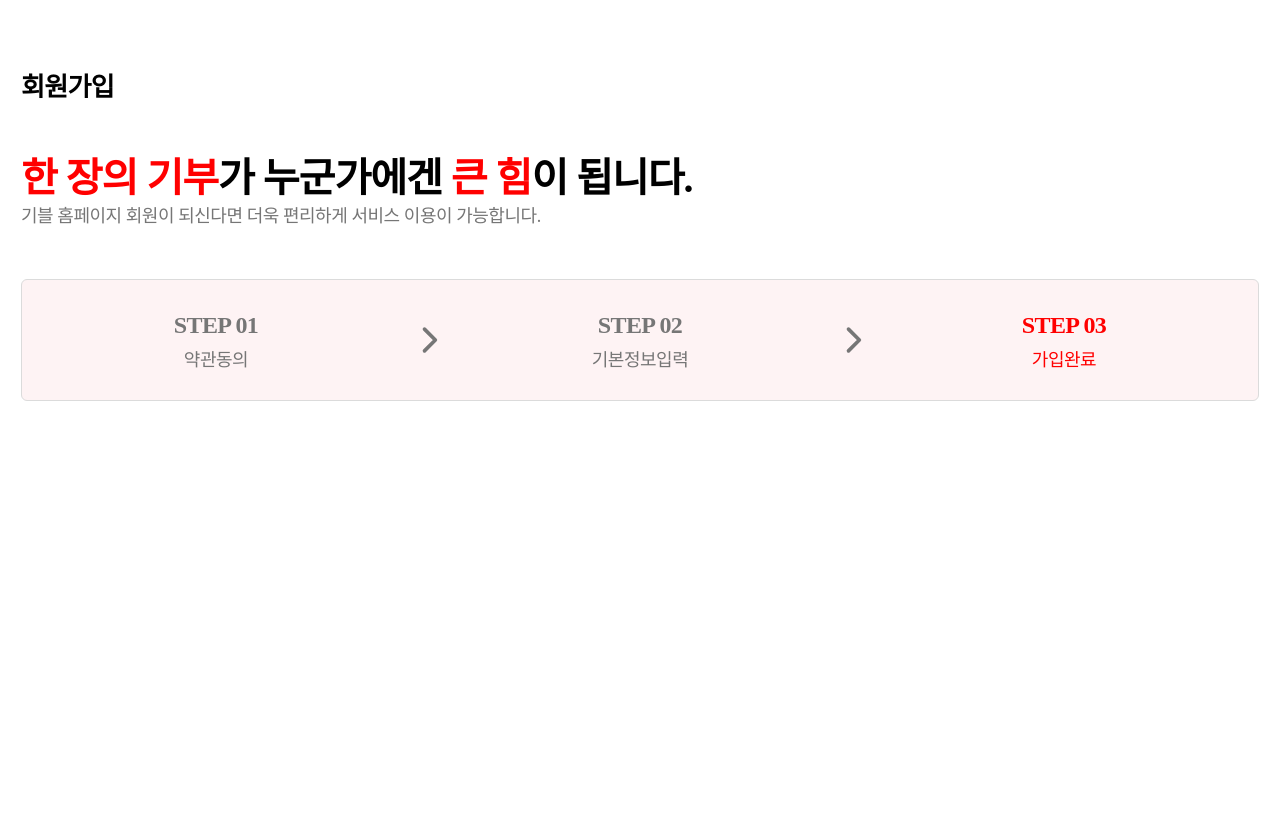
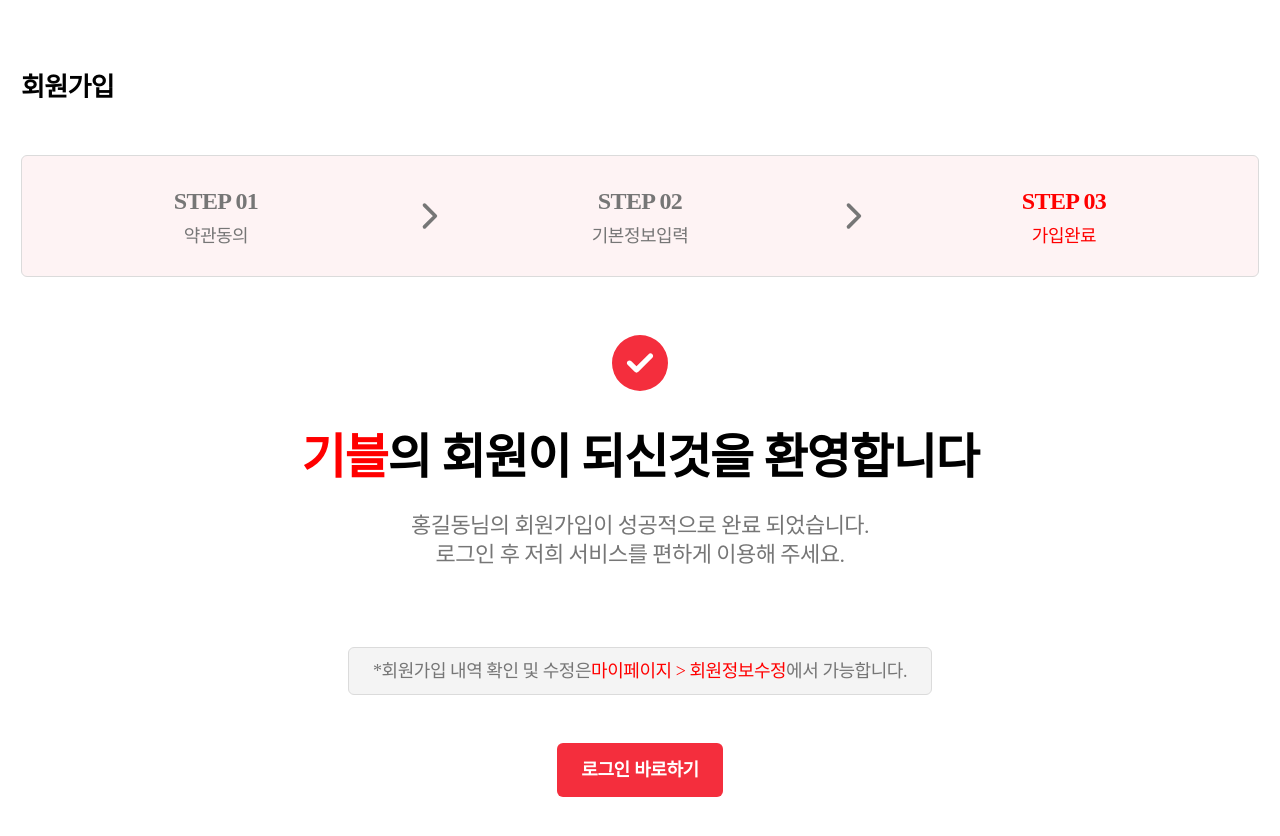
Before and after one commit to Likelion-YeungNam-Univ/12th-gibble-web, a React (Create React App) app in the folder gible/: page / in a window 1280 px wide. Shown: the top 836 px of the page. Before the commit the page ends 800 px from the top, so only its background shows below. Built offline with nearby package versions, Linux system fonts and the light colour scheme.

Commit message:
feat: SignUp03 페이지 구현(기능 X)

```diff
--- a/gible/src/pages/SignUp03.js
+++ b/gible/src/pages/SignUp03.js
@@ -7,14 +7,6 @@ const SignUp03 = () => {
       <Center>
         <TitleBox>
           <Title>회원가입</Title>
-          <SubTitle>
-            <span style={{ color: "red" }}>한 장의 기부</span>가 누군가에겐
-            <span style={{ color: "red" }}> 큰 힘</span>이 됩니다.
-          </SubTitle>
-          <Description>
-            기블 홈페이지 회원이 되신다면 더욱 편리하게 서비스 이용이
-            가능합니다.
-          </Description>
         </TitleBox>
         <StepBox>
           <StepTextBox>
@@ -61,6 +53,31 @@ const SignUp03 = () => {
           </StepTextBox>
         </StepBox>
       </Center>
+      <svg
+        xmlns="http://www.w3.org/2000/svg"
+        viewBox="0 0 512 512"
+        width={56}
+        height={56}
+      >
+        <path
+          fill="#f42e3d"
+          d="M256 512A256 256 0 1 0 256 0a256 256 0 1 0 0 512zM369 209L241 337c-9.4 9.4-24.6 9.4-33.9 0l-64-64c-9.4-9.4-9.4-24.6 0-33.9s24.6-9.4 33.9 0l47 47L335 175c9.4-9.4 24.6-9.4 33.9 0s9.4 24.6 0 33.9z"
+        />
+      </svg>
+      <WelcomeTitle>
+        <span style={{ color: "red" }}>기블</span>의 회원이 되신것을 환영합니다{" "}
+      </WelcomeTitle>
+      <WelcomeSubTitle>
+        홍길동님의 회원가입이 성공적으로 완료 되었습니다.
+        <br />
+        로그인 후 저희 서비스를 편하게 이용해 주세요.
+      </WelcomeSubTitle>
+      <GuideMessage>
+        *회원가입 내역 확인 및 수정은{" "}
+        <span style={{ color: "red" }}>마이페이지 &gt; 회원정보수정</span> 에서
+        가능합니다.
+      </GuideMessage>
+      <ToLoginBtn type="button">로그인 바로하기</ToLoginBtn>
     </Box>
   );
 };
@@ -70,7 +87,8 @@ export default SignUp03;
 const Box = styled.div`
   padding: 5% 15%;
   display: flex;
-  justify-content: center;
+  align-items: center;
+  flex-direction: column;
 `;
 
 const Center = styled.div``;
@@ -88,24 +106,6 @@ const Title = styled.div`
   margin-bottom: 50px;
 `;
 
-const SubTitle = styled.div`
-  font-size: 40px;
-  font-style: normal;
-  font-weight: 600;
-  line-height: var(--36, 48px); /* 120% */
-  letter-spacing: -1px;
-  /* margin-bottom: 8px; */
-`;
-
-const Description = styled.div`
-  color: #767676;
-  font-size: 18px;
-  font-style: normal;
-  font-weight: 500;
-  line-height: var(--18, 26px); /* 144.444% */
-  letter-spacing: -0.45px;
-`;
-
 const StepBox = styled.div`
   color: #767676;
   border-radius: 6px;
@@ -114,6 +114,7 @@ const StepBox = styled.div`
   display: flex;
   justify-content: space-between;
   align-items: center;
+  margin-bottom: 58px;
 `;
 
 const StepTextBox = styled.div`
@@ -144,3 +145,58 @@ const StepDescription = styled.div`
   line-height: var(--18, 26px); /* 144.444% */
   letter-spacing: -0.45px;
 `;
+
+const WelcomeTitle = styled.div`
+  text-align: center;
+  font-size: 48px;
+  font-style: normal;
+  font-weight: 600;
+  line-height: 58px; /* 120.833% */
+  letter-spacing: -1.2px;
+  margin-top: 38px;
+  margin-bottom: 24px;
+`;
+
+const WelcomeSubTitle = styled.div`
+  color: #767676;
+  text-align: center;
+  font-size: 22px;
+  font-style: normal;
+  font-weight: 500;
+  line-height: 29px; /* 131.818% */
+  letter-spacing: -0.55px;
+  margin-bottom: 78px;
+`;
+
+const GuideMessage = styled.div`
+  padding: 10px 24px;
+  display: flex;
+  justify-content: center;
+  align-items: center;
+  color: #767676;
+  border-radius: 6px;
+  border: 1px solid #dbdbdb;
+  background: #f4f4f4;
+  font-size: 18px;
+  font-style: normal;
+  font-weight: 400;
+  line-height: var(--18, 26px); /* 144.444% */
+  letter-spacing: -0.45px;
+  margin-bottom: 48px;
+`;
+
+const ToLoginBtn = styled.button`
+  display: inline-flex;
+  padding: 14px 24px;
+  justify-content: center;
+  align-items: center;
+  border-radius: 6px;
+  background: var(--main-color, #f42e3d);
+  color: #fff;
+  font-size: 18px;
+  font-style: normal;
+  font-weight: 600;
+  line-height: var(--18, 26px); /* 144.444% */
+  letter-spacing: -0.45px;
+  border: none;
+`;
```
